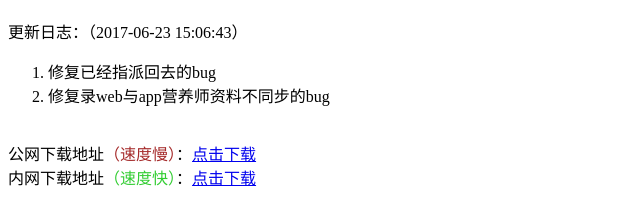
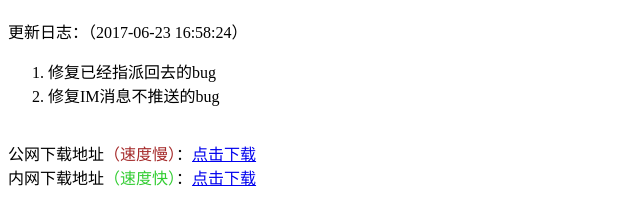
Before and after one commit to kuaizi365/kuaizi365.github.io, a plain HTML site: page module/app/kuaizi_health/index.html in a window 1280 px wide. Shown: the part 70-294 px from the top of the page, without its empty margins (0-640 px from the left). Drawn offline with Linux system fonts and the light colour scheme.

Commit message:
2017年06月23日16:59:05
Signed-off-by: Ning <765211630@qq.com>

```diff
--- a/module/app/kuaizi_health/index.html
+++ b/module/app/kuaizi_health/index.html
@@ -7,16 +7,16 @@
 </head>
 <body>
   <h1>筷子健康APP</h1>
-更新日志：（2017-06-23 15:06:43）
+更新日志：（2017-06-23 16:58:24）
 <ol>
   <li>修复已经指派回去的bug</li>
-  <li>修复录web与app营养师资料不同步的bug</li>
+  <li>修复IM消息不推送的bug</li>
 
 </ol>
 <br>
-公网下载地址<font color="brown">（速度慢）</font>：<a target="_blank" href="http://cdntel.115.com/files/c205/1/ZAYS52YDAn_8yhBZMynezjWQ0Bo9qNlGMQ1PBzYF/com.rhc.kuaizi365.health_v2.8.7_20170623_cc.apk?t=1498203466&u=2045053888-305575582-eoqfr8xgafzoazsjm&s=51200&k=rknPVv-707ztCNwvSlU-og">点击下载</a>
+公网下载地址<font color="brown">（速度慢）</font>：<a target="_blank" href="http://fscdntel.115.com/files/c205/1/QCRbfu6KCuZkQoDmDlOroA1moJTeadtXequSOX8G/com.rhc.kuaizi365.health_v2.8.7_20170623_cc.apk?t=1498210259&u=2045053888-305575582-adsjn6lphaqinhjc1&s=51200&k=j6mB9kXk_0IgQm_LAT3Ngg">点击下载</a>
 <br>
-内网下载地址<font color="limegreen">（速度快）</font>：<a target="_blank" href="http://192.168.0.202/zentao/file-download-1738.html?sid=37bg8m74lq4iaph7661pnv5pe3">点击下载</a>
+内网下载地址<font color="limegreen">（速度快）</font>：<a target="_blank" href="http://192.168.0.202/zentao/file-download-1746.html?sid=37bg8m74lq4iaph7661pnv5pe3">点击下载</a>
 <br>
 </body>
 </html>
```
